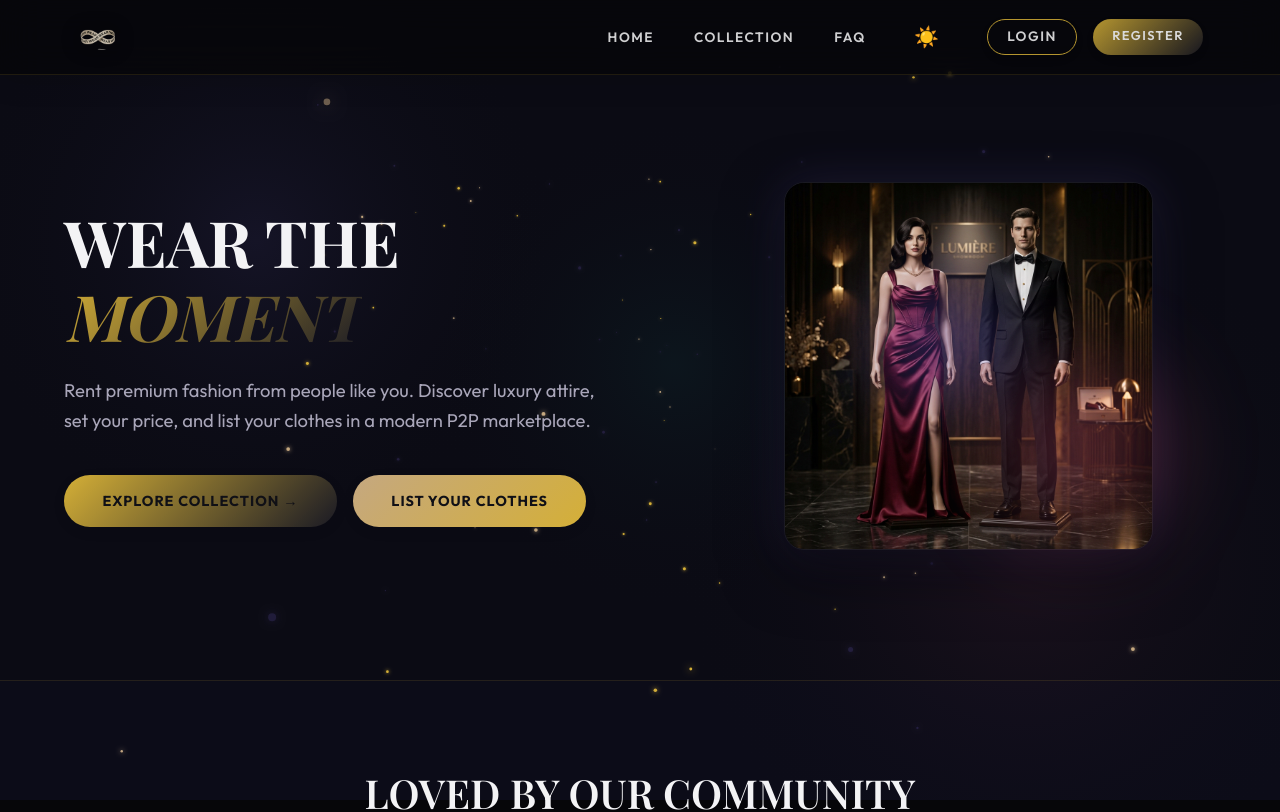
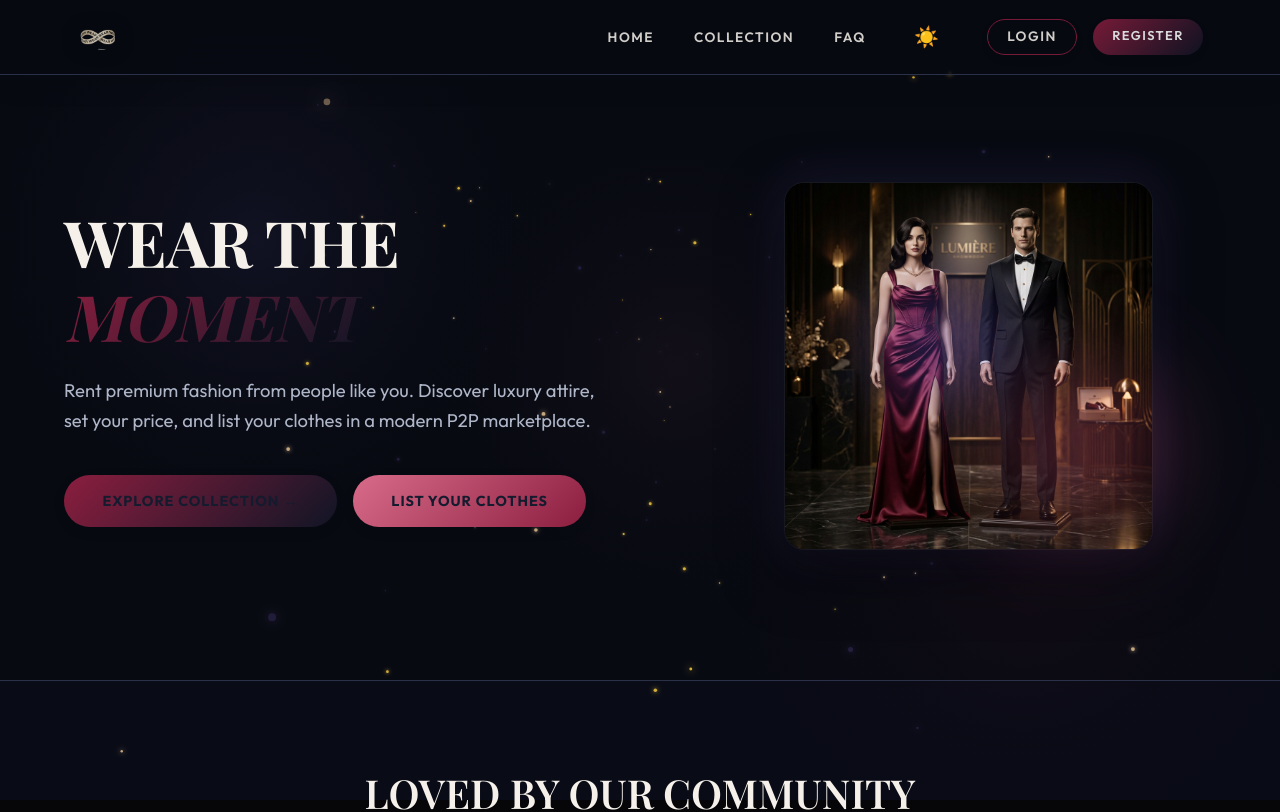
Before and after one commit to avisomani01/Rentel-cloth, a React (Vite) app in the folder frontend/: page / in a window 1280 px wide. Shown: the top 812 px of the page. Built offline with nearby package versions, Linux system fonts and the light colour scheme; no server answers; a web font is replaced by a local one.

Commit message:
style: redesign frontend color system with luxury dark mode and editorial light mode themes

```diff
--- a/frontend/src/components/ThreeBackground.jsx
+++ b/frontend/src/components/ThreeBackground.jsx
@@ -128,7 +128,7 @@ const ThreeBackground = () => {
       const isDark = document.documentElement.getAttribute('data-theme') !== 'light';
 
       // Clear canvas with a solid background matching active theme
-      ctx.fillStyle = isDark ? '#0b0b14' : '#f8f7ff';
+      ctx.fillStyle = isDark ? '#080A12' : '#F7F3EE';
       ctx.shadowBlur = 0;
       ctx.fillRect(0, 0, width, height);
 
@@ -145,19 +145,19 @@ const ThreeBackground = () => {
         // Dynamic blob colors based on theme
         let blobColor;
         if (isDark) {
-          if (idx === 0) blobColor = 'rgba(139, 124, 255, 0.08)';    // Purple ambient
-          else if (idx === 1) blobColor = 'rgba(255, 107, 157, 0.07)';   // Pink ambient
-          else blobColor = 'rgba(32, 217, 195, 0.05)';                  // Teal ambient
+          if (idx === 0) blobColor = 'rgba(124, 111, 232, 0.08)';    // 3D accent #7C6FE8
+          else if (idx === 1) blobColor = 'rgba(139, 30, 63, 0.07)';   // Primary accent #8B1E3F
+          else blobColor = 'rgba(217, 107, 138, 0.05)';                  // Accent highlight #D96B8A
         } else {
-          if (idx === 0) blobColor = 'rgba(108, 99, 255, 0.06)';
-          else if (idx === 1) blobColor = 'rgba(255, 107, 157, 0.05)';
-          else blobColor = 'rgba(0, 194, 168, 0.04)';
+          if (idx === 0) blobColor = 'rgba(117, 104, 201, 0.06)';      // 3D accent #7568C9
+          else if (idx === 1) blobColor = 'rgba(139, 30, 63, 0.05)';   // Primary accent #8B1E3F
+          else blobColor = 'rgba(201, 92, 120, 0.04)';                  // Accent highlight #C95C78
         }
 
         // Create gradient
         const gradient = ctx.createRadialGradient(blob.x, blob.y, 0, blob.x, blob.y, blob.radius);
         gradient.addColorStop(0, blobColor);
-        gradient.addColorStop(1, isDark ? 'rgba(11, 11, 20, 0)' : 'rgba(248, 247, 255, 0)');
+        gradient.addColorStop(1, isDark ? 'rgba(8, 10, 18, 0)' : 'rgba(247, 243, 238, 0)');
 
         ctx.fillStyle = gradient;
         ctx.fillRect(0, 0, width, height);
--- a/frontend/src/index.css
+++ b/frontend/src/index.css
@@ -1,19 +1,21 @@
 :root {
-    --primary: #d4af37;      /* Champagne Gold */
-    --secondary: #1a1a24;    /* Premium Slate */
-    --accent: #c5a880;       /* Muted Warm Gold */
-    --yellow: #ffd166;       /* Pastel yellow */
-    --background: #0b0b14;   /* Deep space-black background */
-    --text: #f3f3f5;         /* Refined soft white text */
-    --text-muted: #a9a6b9;   /* Muted grey/violet text */
-    --white: #101016;        /* Dark slate card solid background */
-    --nav-bg: rgba(6, 6, 9, 0.75);
-    --footer-bg: rgba(11, 7, 26, 0.95);
+    --primary: #8B1E3F;      /* Primary accent */
+    --secondary: #101525;    /* Secondary background */
+    --accent: #D96B8A;       /* Accent highlight */
+    --accent-3d: #7C6FE8;    /* 3D accent */
+    --yellow: #ffd166;       /* Keep rating stars yellow */
+    --background: #080A12;   /* Background */
+    --text: #F5F1EA;         /* Primary text */
+    --text-muted: #AEB6C8;   /* Secondary text */
+    --headings: #E8CFA8;     /* Headings */
+    --white: #151B2E;        /* Cards container base */
+    --nav-bg: rgba(8, 10, 18, 0.85);
+    --footer-bg: #080A12;
 
-    --card-bg: rgba(26, 26, 36, 0.45);
-    --card-border: rgba(212, 175, 55, 0.12);
-    --card-shadow: 0 10px 30px rgba(0, 0, 0, 0.2);
-    --card-shadow-hover: 0 20px 40px rgba(212, 175, 55, 0.15);
+    --card-bg: #151B2E;
+    --card-border: #2A3148;
+    --card-shadow: 0 10px 30px rgba(0, 0, 0, 0.25);
+    --card-shadow-hover: 0 20px 40px rgba(139, 30, 63, 0.15);
 
     --font-sans: 'Outfit', sans-serif;
     --font-serif: 'Playfair Display', serif;
@@ -21,18 +23,22 @@
 }
 
 [data-theme="light"] {
-    --background: #fbfbfa;   /* Warm off-white background */
-    --text: #1a1a24;         /* Premium dark slate text */
-    --text-muted: #4a4a5a;   /* Readable muted text for light theme */
-    --white: #ffffff;        /* Clean pure white card solid background */
-    --nav-bg: rgba(251, 251, 250, 0.8);
-    --footer-bg: rgba(244, 243, 239, 0.95);
-    --secondary: #d4af37;    /* Secondary warm gold */
+    --primary: #8B1E3F;      /* Primary accent */
+    --secondary: #EFE8E1;    /* Secondary background */
+    --accent: #C95C78;       /* Accent highlight */
+    --accent-3d: #7568C9;    /* 3D accent */
+    --background: #F7F3EE;   /* Background */
+    --text: #171A2B;         /* Primary text */
+    --text-muted: #62697A;   /* Secondary text */
+    --headings: #651B34;     /* Headings */
+    --white: #FFFFFF;        /* Cards container base */
+    --nav-bg: rgba(247, 243, 238, 0.85);
+    --footer-bg: #EFE8E1;
 
-    --card-bg: rgba(255, 255, 255, 0.75);
-    --card-border: rgba(212, 175, 55, 0.22);
-    --card-shadow: 0 10px 30px rgba(16, 16, 22, 0.06);
-    --card-shadow-hover: 0 20px 40px rgba(212, 175, 55, 0.15);
+    --card-bg: #FFFFFF;
+    --card-border: #DDD5CD;
+    --card-shadow: 0 10px 30px rgba(16, 16, 22, 0.05);
+    --card-shadow-hover: 0 20px 40px rgba(139, 30, 63, 0.12);
 }
 
 * {
@@ -53,6 +59,7 @@ body {
 h1, h2, h3, h4 {
     font-family: var(--font-serif);
     font-weight: 600;
+    color: var(--headings);
 }
 
 .container {
```
Also changed, not shown: 2 other files (tests, documents, lock files or other folders).
